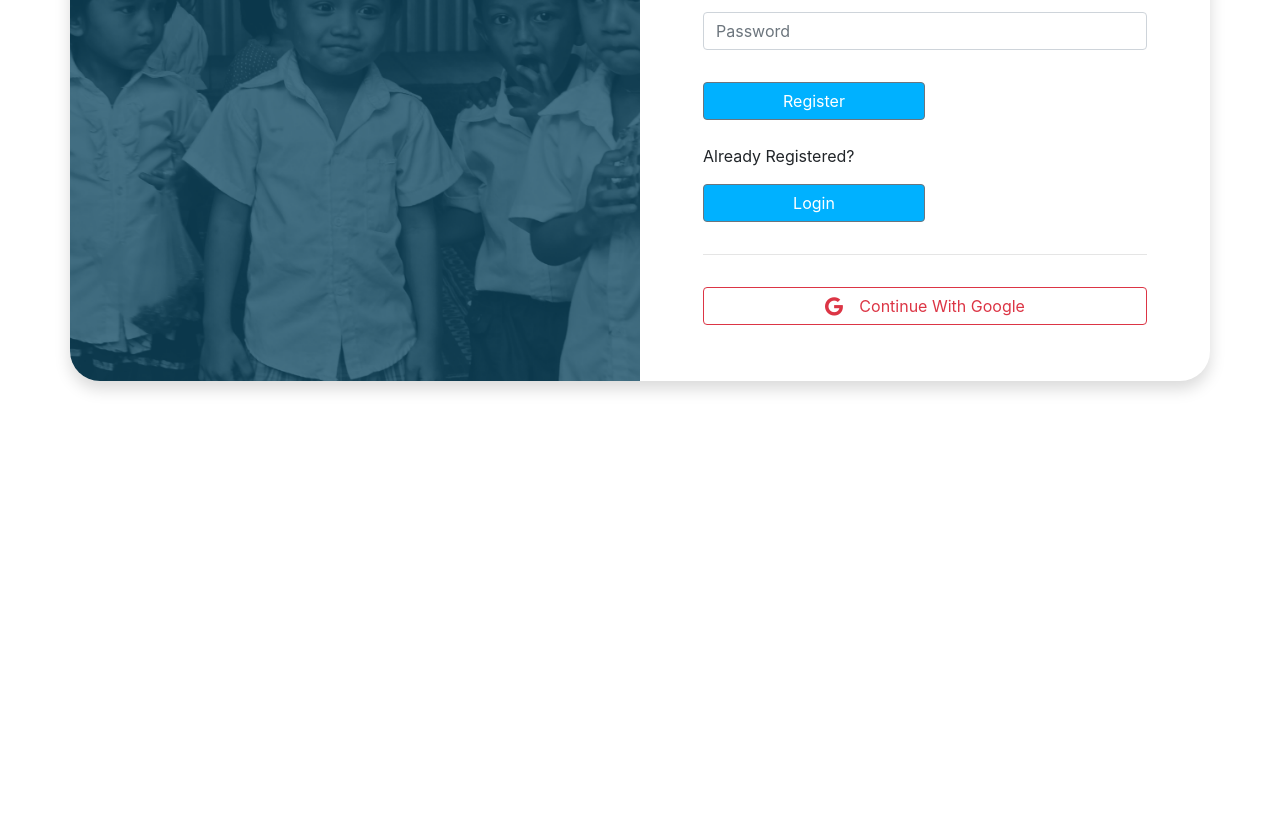
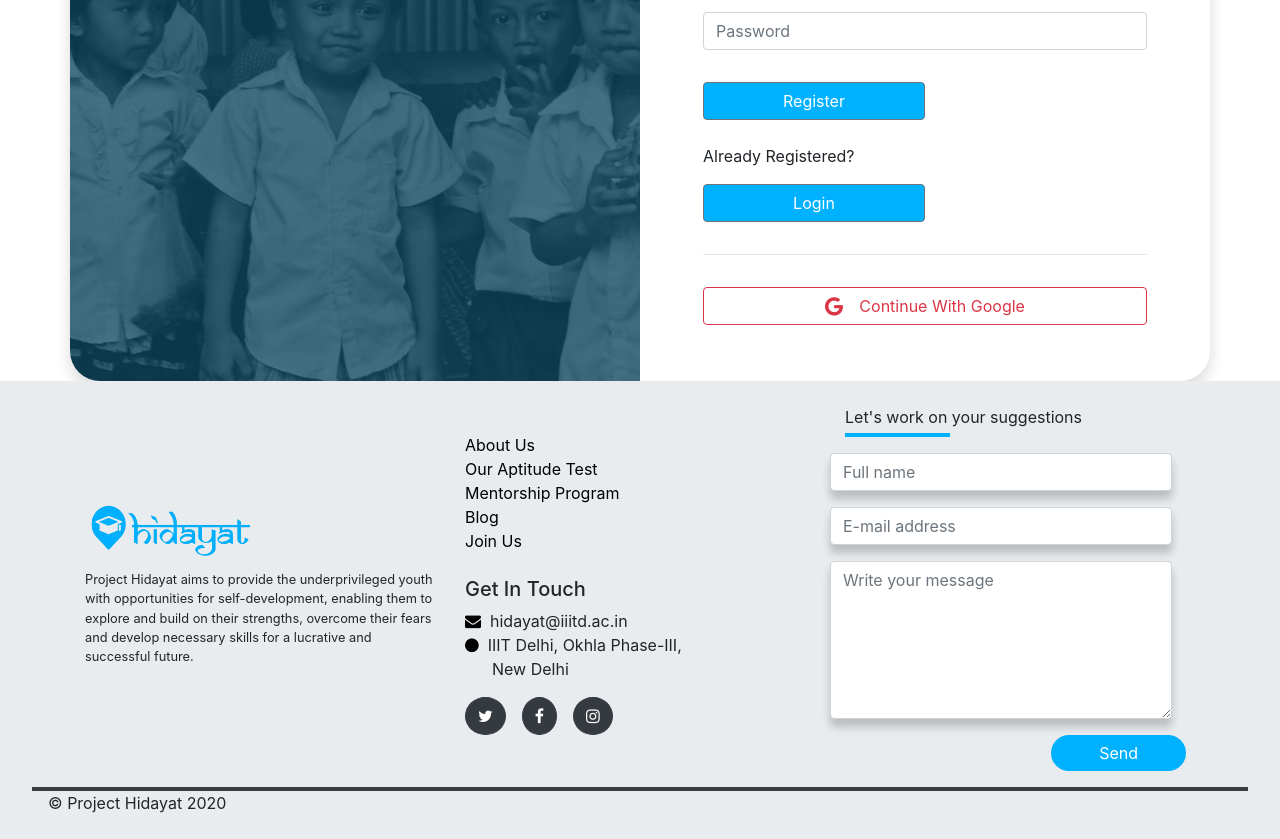
Before and after one commit to Enactus-IIITDelhi/Hidayat, a React (Create React App) app: page /#/signup in a window 1280 px wide. Shown: the part 376-1215 px from the top of the page. Before the commit the page ends 800 px from the top, so only its background shows below. Built offline with nearby package versions, Linux system fonts and the light colour scheme.

Commit message:
Footer + design fixes

```diff
--- a/src/App.css
+++ b/src/App.css
@@ -29,6 +29,12 @@ a, a:hover {
 
 .bg-soft-grey {
   background-color: var(--soft-light-grey) !important;
+}
+.white{
+  background-color: #fff;
+}
+.black{
+  color:#000;
 }
 
 .border-radius-30 {
@@ -131,3 +137,22 @@ a, a:hover {
 }
 
 /* End of Blog Section */
+
+/* Footer */
+.footer-line{
+  border-top: 4px solid #3c3c3c;
+  width:95%;
+}
+.ruler-footer{
+  border-top: 4px solid #00b1ff;
+  width:30%;
+}
+.footer-shadow {
+  box-shadow:0 8px 8px 0 rgba(0, 0, 0, 0.2);
+  width:90%;
+}
+.footer-links:hover{
+  color:#000;
+  text-decoration: underline;
+
+}
--- a/src/App.js
+++ b/src/App.js
@@ -1,7 +1,7 @@
 import React from 'react';
 import { Routes, Route, HashRouter } from 'react-router-dom';
 import './App.css';
-
+import Footer from "./components/Footer"
 import Navigation from './components/Navigation';
 import Home from './pages/Home';
 import Resources from './pages/Resources';
@@ -25,6 +25,7 @@ function App() {
           <Route path='login' element={<Login/>}></Route>
           <Route path='signup' element={<SignUp/>}></Route>
         </Routes>
+      <Footer />
 
       </div>
     </HashRouter>
--- /dev/null
+++ b/src/components/Footer.jsx
@@ -0,0 +1,92 @@
+import React from "react"
+import {Form, FormGroup, Input, Label, Button} from 'reactstrap';
+import {Link} from "react-router-dom"
+
+
+function Footer()
+{
+    const d = new Date();
+
+    return (<>
+    <div className="bg-soft-grey pb-2 pt-4 m-0">
+        <div className="container">
+            <div className="row">
+                <div className="col-md-4 m-auto pb-4">
+                    <img src="HidayatLogo.png" alt="Hidayat Logo" className="w-50 d-flex "></img>
+                    <p style={{fontSize:"80%"}}>
+                    Project Hidayat aims to provide the underprivileged
+                    youth with opportunities for self-development,
+                    enabling them to explore and build on their strengths,
+                    overcome their fears and develop necessary skills for
+                    a lucrative and successful future.
+                    </p>
+
+                </div>
+                <div className="col-md-4 m-auto pb-4">
+                    <div>
+                        <Link className="m-auto text-center black footer-links" to="/">About Us</Link>
+                        <br/>
+                        <Link to="/resources" className="black footer-links">Our Aptitude Test</Link>
+                        <br />
+                        <Link to="/" className="black footer-links">Mentorship Program</Link>
+                        <br />
+                        <Link to="/blog" className="black footer-links">Blog</Link>
+                        <br/>
+                        <Link to="/joinUs" className="black footer-links">Join Us</Link>
+                    </div>
+                    <br></br>
+                    <div>
+                        <h5 className="m-0 mb-2">Get In Touch</h5>
+                        <p className="p-0 m-0"><i class="fa fa-envelope black"></i> &nbsp;hidayat@iiitd.ac.in</p>
+                        <p><i class="fa fa-circle black"></i>&nbsp; IIIT Delhi, Okhla Phase-III, <br></br>&nbsp; &nbsp; &nbsp; New Delhi</p>
+                        <Button color="dark" className="rounded-circle">
+                            <span className="fa fa-twitter"></span>
+                        </Button>
+
+                        <Button color="dark" className="rounded-circle ml-3">
+                            <span className="fa fa-facebook"></span>
+                        </Button>
+
+                        <Button color="dark" className="rounded-circle ml-3">
+                            <span className="fa fa-instagram"></span>
+                        </Button>
+
+                    </div>
+
+
+                </div>
+                <div className="col-md-4 col-sm-11 offset-1 offset-md-0">
+                    <p className="m-0">Let's work on your suggestions</p>
+                    <hr className="ruler-footer pull-left m-0 mt-1" />
+                    <br/>
+                    <Form>
+                    <FormGroup row>
+                    <Label for="userName" hidden>Name</Label>
+                    <Input className="white footer-shadow" type="text" name="name" id="userName" placeholder="Full name" />
+                    </FormGroup>
+                    <FormGroup row>
+                    <Label for="userEmail" hidden>Email</Label>
+                    <Input className="white footer-shadow" type="email" name="email" id="userEmail" placeholder="E-mail address"  />
+                    </FormGroup>
+                    <FormGroup row>
+                    <Label for="userMessage" hidden>Message</Label>
+                    <Input className="white footer-shadow" type="textarea" name="message" id="userMessage" placeholder="Write your message" rows={6}  />
+                    </FormGroup>
+                    <FormGroup row className="pull-right" >
+                    <Button className="bg-main-blue pl-5 pr-5 mr-4" style={ {borderRadius:"30px", border:"0px"}} size="md" > Send </Button>
+                    </FormGroup>
+                    </Form>
+                </div>
+
+            </div>
+
+        </div>
+        <hr className="p-0 m-0 m-1 footer-line m-auto" />
+        <p className="ml-4 pl-4 ">{"© Project Hidayat "+ d.getFullYear()}</p>
+
+    </div>
+
+
+    </>);
+}
+export default Footer;
--- a/src/pages/Blog/Banner.jsx
+++ b/src/pages/Blog/Banner.jsx
@@ -47,7 +47,7 @@ function BlogCard(props) {
         <p>
             {props.plot}
         </p>
-        <Button className="bg-main-blue pl-3 pr-3 pull-right" style={ {borderRadius:"30px"}} size="lg" >Read More </Button>
+        <Button className="bg-main-blue pl-3 pr-3 pull-right" style={ {borderRadius:"30px", border:"0px"}} size="lg" >Read More </Button>
 
         </div>
 
--- a/src/pages/Blog/BlogList.jsx
+++ b/src/pages/Blog/BlogList.jsx
@@ -16,7 +16,7 @@ function BlogList()
                                 <CardImg top width="100%" src={blog.imagePath} alt={blog.title} />
                                 <CardBody>
                                 <CardText>{blog.plot}</CardText>
-                                <Button className="bg-main-blue pull-right pl-3 pr-3" style={ {borderRadius:"30px"}} size="lg" >Read More </Button>
+                                <Button className="bg-main-blue pull-right pl-3 pr-3" style={ {borderRadius:"30px", border:"0px"}} size="lg" >Read More </Button>
                                 </CardBody>
                             </Card>
                         </div>
--- a/src/pages/Blog/subscribe.jsx
+++ b/src/pages/Blog/subscribe.jsx
@@ -18,7 +18,7 @@ function Subscribe()
               <Input className="bg-soft-grey shadow-none" type="email" name="email" id="userEmail" placeholder="E-mail address"  />
             </FormGroup>
             <FormGroup row className="pull-right" >
-              <Button className="bg-main-blue pl-5 pr-5" style={ {borderRadius:"30px"}} size="lg" >Subscribe </Button>
+              <Button className="bg-main-blue pl-5 pr-5" style={ {borderRadius:"30px", border:"0px"}} size="lg" >Subscribe </Button>
             </FormGroup>
           </Form>
         </div>
--- a/src/pages/Home/AssessYourself.jsx
+++ b/src/pages/Home/AssessYourself.jsx
@@ -25,7 +25,7 @@ function AssessYourself()
           <div className="col-10 offset-1 offset-md-0 col-md-5  p-0" >
             <h3 className="text-main-blue text-right">Build a dream career based on your skills and abilities</h3>
             <p className="mt-4 mb-5 text-right">The following test will help you analyze your strengths and weaknesses which will enable you to choose a career path that matches your skill set and personality. Discover the best within you!</p>
-            <Button className="bg-main-blue pl-5 pr-5 pull-right" style={ {borderRadius:"30px"}} size="lg" > Take test </Button>
+            <Button className="bg-main-blue pl-5 pr-5 pull-right" style={ {borderRadius:"30px", border:"0px"}} size="lg" > Take test </Button>
           </div>
           <div className="col-sm-1"></div>
           </div>
--- a/src/pages/Home/Blog.jsx
+++ b/src/pages/Home/Blog.jsx
@@ -66,7 +66,7 @@ function BlogCard(props) {
           <CardText>
             Nisi proident adipisicing nisi velit dolor exercitation pariatur in enim enim. Minim quis labore sunt dolore sit occaecat magna ea nulla.
           </CardText>
-          <Button className="bg-main-blue  pull-right" style={ {borderRadius:"30px"}} > Checkout </Button>
+          <Button className="bg-main-blue  pull-right" style={ {borderRadius:"30px", border:"0px"}} > Checkout </Button>
         </CardBody>
       </Card>
     </div>
--- a/src/pages/Home/Contact.jsx
+++ b/src/pages/Home/Contact.jsx
@@ -31,7 +31,7 @@ function Contact(){
               <Input className="bg-soft-grey shadow-none" type="textarea" name="message" id="userMessage" placeholder="Write your message" rows={6}  />
             </FormGroup>
             <FormGroup row className="pull-right" >
-              <Button className="bg-main-blue pl-5 pr-5" style={ {borderRadius:"30px"}} size="lg" > Send </Button>
+              <Button className="bg-main-blue pl-5 pr-5" style={ {borderRadius:"30px", border:"0px"}} size="lg" > Send </Button>
             </FormGroup>
           </Form>
         </div>
--- a/src/pages/Home/Mentor.jsx
+++ b/src/pages/Home/Mentor.jsx
@@ -22,7 +22,7 @@ function Mentor()
             <h3 className="text-main-blue">An enriching mentorship program to help students make informed decisions about their streams and career paths. </h3>
             <p className="mt-4 mb-4">In the 7 week long program, students of classes 9 - 12, that is, the mentees for this program will be allotted experienced mentors for weekly interactive sessions filled with informative talks, healthy discussions on career related topics, enlightening video screenings, fun-filled activities, guided testing including Value, Personality and Aptitude tests from verified sources as well as insightful analysis of their results.
  </p>
-            <Button className="bg-main-blue pl-5 pr-5" style={ {borderRadius:"30px"}} size="lg" > Book a session </Button>
+            <Button className="bg-main-blue pl-5 pr-5" style={ {borderRadius:"30px", border:"0px"}} size="lg" > Book a session </Button>
           </div>
           <div className="col-10 offset-1 offset-md-0 col-md-5  p-0 order-1 order-md-5" >
             <img src="assets/HomePage/mentorship.png" alt="Mentorship" width="70%" className="d-flex m-auto" />
--- a/src/pages/joinUs/JoinTeam.jsx
+++ b/src/pages/joinUs/JoinTeam.jsx
@@ -5,7 +5,7 @@ function JoinTeam()
 {
     return(
         <>
-            <div className="container-fluid pt-5 pb-2 bg-soft-grey">
+            <div className="container-fluid pt-5 pb-2 ">
             <h2 className="text-main-blue middle">Interested in joining our team?</h2>
             <p className="middle join-subheading">
             Lorem ipsum dolor sit amet, consect <br />  eturadipiscing elit.
@@ -19,7 +19,7 @@ function JoinTeam()
                         cteturadipiscing elit. Etiam quis sapien vitae mauris interdum elementum Sed accumsan nulla velit, vel imper
                         diet mi euismod eget. Nunc viverra
                         </p>
-                        <Button className="bg-main-blue pl-5 pr-5" style={ {borderRadius:"30px"}} size="lg" > Volunteer </Button>
+                        <Button className="bg-main-blue pl-5 pr-5" style={ {borderRadius:"30px", border:"0px"}} size="lg" > Volunteer </Button>
                     </div>
 
                     <div className="col-md-6 pl-5 pr-5 pb-3 pt-2" >
@@ -29,7 +29,7 @@ function JoinTeam()
                         cteturadipiscing elit. Etiam quis sapien vitae mauris interdum elementum Sed accumsan nulla velit, vel imper
                         diet mi euismod eget. Nunc viverra
                         </p>
-                        <Button className="bg-main-blue pl-5 pr-5" style={ {borderRadius:"30px"}} size="lg" > Apply for Intership </Button>
+                        <Button className="bg-main-blue pl-5 pr-5" style={ {borderRadius:"30px", border:"0px"}} size="lg" > Apply for Intership </Button>
                     </div>
                 </div>
             </div>
```
